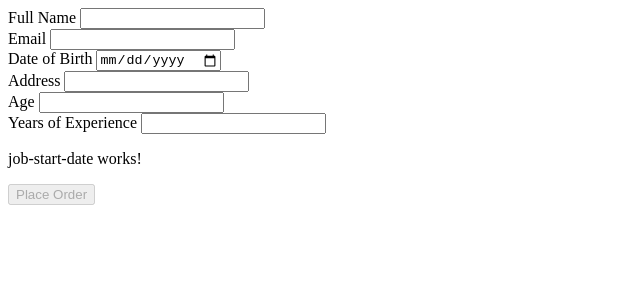
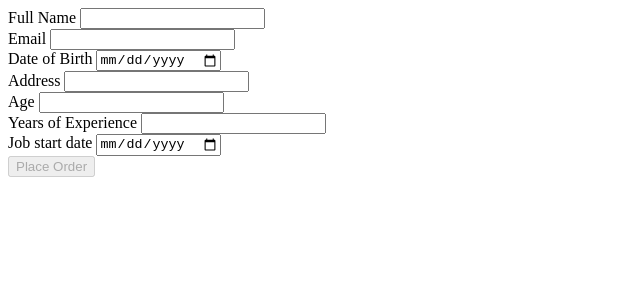
Before and after one commit to LukaGrdinic/Angular-Modular-Forms, an Angular app: page / in a window 1280 px wide. Shown: the top 300 px of the page, without its empty margins (0-640 px from the left). Built offline with nearby package versions, Linux system fonts and the light colour scheme.

Commit message:
Make job-start date part of the job-details form

```diff
--- a/src/app/job-details/job-details.component.html
+++ b/src/app/job-details/job-details.component.html
@@ -1 +1,3 @@
-<app-job-start-date></app-job-start-date>
+<ng-container [formGroup]="jobDetailsForm">
+    <app-job-start-date formControlName="startDate"></app-job-start-date>
+</ng-container>
--- a/src/app/job-details/job-start-date/job-start-date.component.html
+++ b/src/app/job-details/job-start-date/job-start-date.component.html
@@ -1 +1,6 @@
-<p>job-start-date works!</p>
+<ng-container [formGroup]="jobStartDateForm">
+    <div class="row">
+        <label for="date"> Job start date </label>
+        <input type="date" formControlName="date" class="">
+    </div>
+</ng-container>
--- a/src/app/job-details/job-start-date/job-start-date.component.ts
+++ b/src/app/job-details/job-start-date/job-start-date.component.ts
@@ -1,15 +1,69 @@
-import { Component, OnInit } from '@angular/core';
+import { Component, OnInit, forwardRef, Input, OnChanges } from '@angular/core';
+import {
+  ControlValueAccessor,
+  NG_VALUE_ACCESSOR,
+  NG_VALIDATORS,
+  FormGroup,
+  Validator,
+  Validators,
+  AbstractControl,
+  ValidationErrors,
+  FormBuilder
+} from '@angular/forms';
 
 @Component({
   selector: 'app-job-start-date',
   templateUrl: './job-start-date.component.html',
-  styleUrls: ['./job-start-date.component.scss']
+  styleUrls: ['./job-start-date.component.scss'],
+  providers: [
+    {
+      provide: NG_VALUE_ACCESSOR,
+      useExisting: forwardRef(() => JobStartDateComponent),
+      multi: true
+    },
+    {
+      provide: NG_VALIDATORS,
+      useExisting: forwardRef(() => JobStartDateComponent),
+      multi: true
+    }
+  ]
 })
-export class JobStartDateComponent implements OnInit {
+export class JobStartDateComponent implements OnInit, ControlValueAccessor, Validator {
 
-  constructor() { }
+  get jobStartDate(): number {
+    return this.jobStartDateForm.get('date').value;
+  }
 
-  ngOnInit() {
+  public jobStartDateForm: FormGroup;
+
+  constructor(private fb: FormBuilder) {
+    this.jobStartDateForm = this.fb.group({
+      date: [ '', [ Validators.required ] ]
+    });
+  }
+
+  ngOnInit() {}
+
+  public onTouched: () => void = () => {};
+
+  writeValue(val: any): void {
+    // tslint:disable-next-line:no-unused-expression
+    val && this.jobStartDateForm.setValue(val, { emitEvent: false });
+  }
+  registerOnChange(fn: any): void {
+    console.log('on change');
+    this.jobStartDateForm.valueChanges.subscribe(fn);
+  }
+  registerOnTouched(fn: any): void {
+    console.log('on blur');
+    this.onTouched = fn;
+  }
+  setDisabledState?(isDisabled: boolean): void {
+    isDisabled ? this.jobStartDateForm.disable() : this.jobStartDateForm.enable();
+  }
+  validate(c: AbstractControl): ValidationErrors | null {
+    console.log('Job start date validation', c.errors);
+    return this.jobStartDateForm.valid ? null : { invalidForm: {valid: false, message: 'Job start date fields are invalid'}};
   }
 
 }
```
